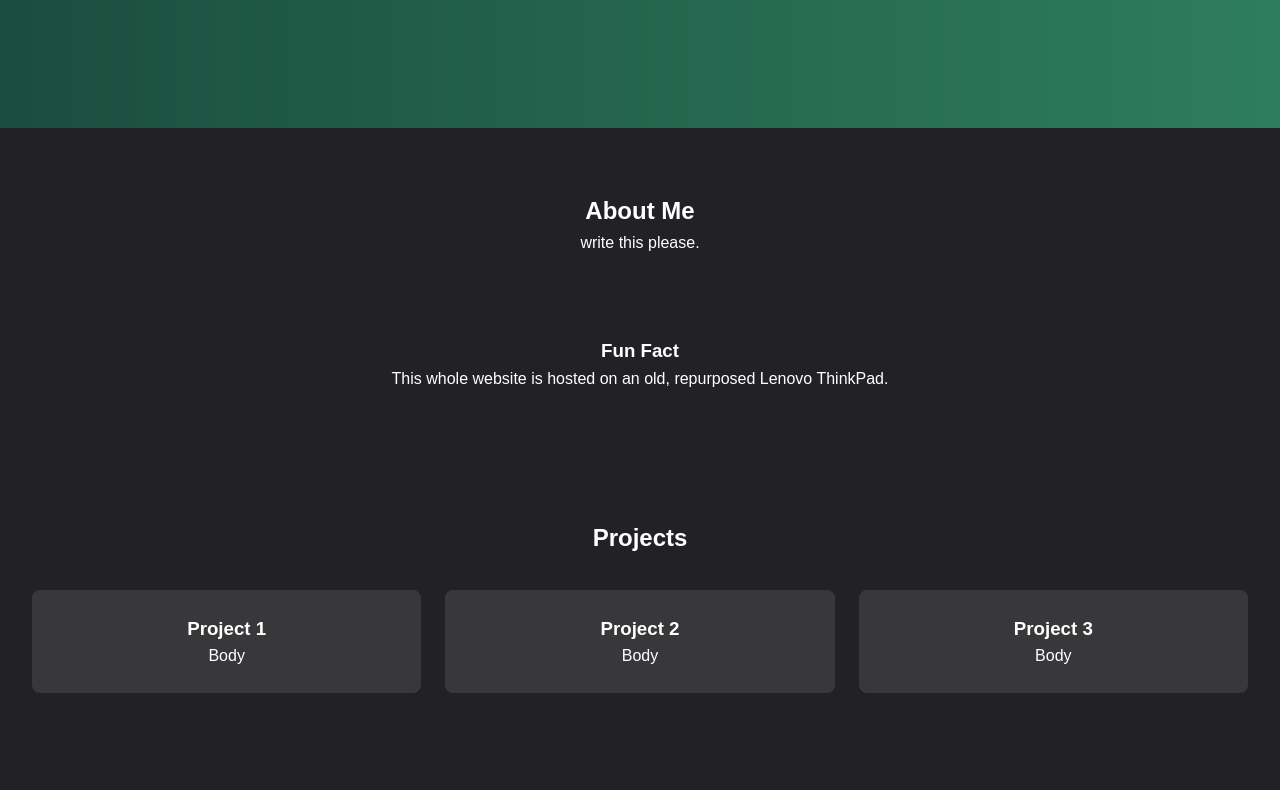
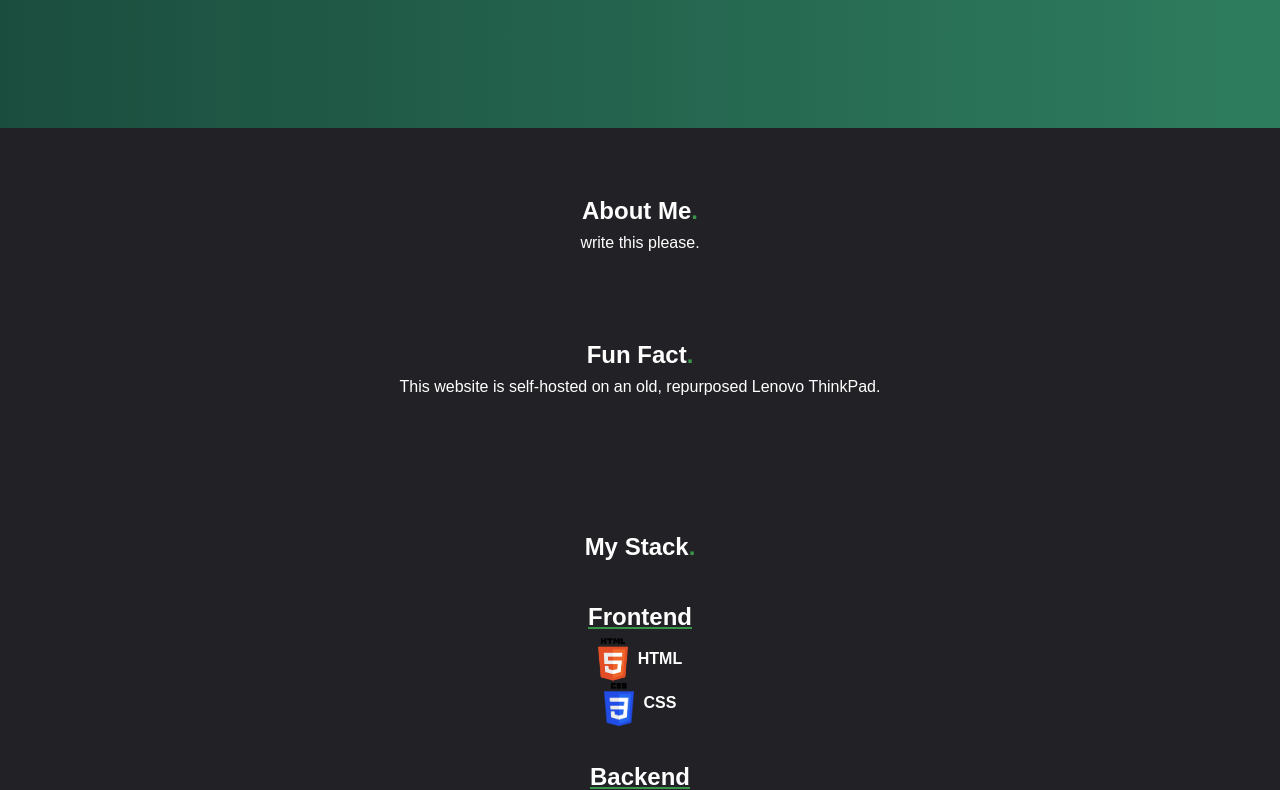
Before and after one commit to chipish-dev/portfolio, a plain HTML site: page index.html in a window 1280 px wide. Shown: the part 730-1520 px from the top of the page. Drawn offline with Linux system fonts and the light colour scheme.

Commit message:
projects+stack

```diff
--- a/index.css
+++ b/index.css
@@ -8,6 +8,7 @@ html {
   margin: 0;
   padding: 0;
   box-sizing: border-box;
+  text-decoration-color: #3a944a;
 }
 
 body {
@@ -24,8 +25,38 @@ header {
   padding: 1rem 2rem;
 }
 
+img {
+  max-width: 100%;
+  max-height: 100%;
+}
+
+ul {
+  list-style: none;
+  gap: 1rem;
+}
+
+li {
+  font-weight: bold;
+}
+
+.icon {
+  max-width: 30px;
+  max-height: auto;
+  vertical-align: middle;
+  margin-right: 10px;
+}
+
 .spaced {
   margin-bottom: 5rem;
+}
+
+.light-spaced {
+  margin-bottom: 2rem;
+}
+
+.text-theme {
+  color: #3a944a;
+  font-weight: bold;
 }
 
 .navbar {
@@ -137,6 +168,7 @@ header {
   color: #fff;
   border: none;
   cursor: pointer;
+  font-weight: bold;
 }
 
 .contact-form button:hover {
--- a/index.html
+++ b/index.html
@@ -13,6 +13,7 @@
       <div class="logo">Ryan Hutchinson</div>
       <ul class="nav-links">
         <li><a href="#about">About</a></li>
+        <li><a href="#stack">My Stack</li>
         <li><a href="#projects">Projects</a></li>
         <li><a href="#contact">Contact</a></li>
       </ul>
@@ -28,26 +29,47 @@
 
   <!-- About Section -->
   <section id="about" class="section">
-    <h2>About Me</h2>
+    <h1>About Me<span class="text-theme">.</span></h1>
     <p class="spaced">
       write this please.
     </p>
 
     <spacer type="block" width="50" />
 
-    <h3>Fun Fact</h3>
+    <h2>Fun Fact<span class="text-theme">.</span></h2>
     <p>
-      This whole website is hosted on an old, repurposed Lenovo ThinkPad.
+      This website is self-hosted on an old, repurposed Lenovo ThinkPad.
     </p>
+  </section>
+
+  <!-- Stack Section -->
+  <section id="stack" class="section">
+    <h1 class="light-spaced">My Stack<span class="text-theme">.</span></h1>
+    <h2><u>Frontend</u></h2>
+    <ul class="light-spaced">
+      <li><img class="icon" src="images/html.png">HTML</li>
+      <li><img class="icon" src="images/css.png">CSS</li>
+    </ul>
+    <h2><u>Backend</u></h2>
+    <ul>
+      <li><img class="icon" src="images/python.png">Python</li>
+      <li><img class="icon" src="images/c.png">C</li>
+      <li><img class="icon" src="images/lua.png">Lua</li>
+    </ul>
   </section>
 
   <!-- Projects Section -->
   <section id="projects" class="section">
-    <h2>Projects</h2>
+    <h1>Projects<span class="text-theme">.</span></h1>
     <div class="projects-grid">
       <div class="card">
-        <h3>Project 1</h3>
-        <p>Body</p>
+        <h3>Productivity App</h3>
+        <p class="light-spaced">
+          A light-weight Qt6 app made with python.<br><br>
+
+          Features both a to-do list and a pomodoro timer for increased productivity.
+        </p>
+        <img src="images/pomodoro.jpg">
       </div>
       <div class="card">
         <h3>Project 2</h3>
```
Also changed, not shown: images/c.png (added), images/css.png (added), images/html.png (added), images/lua.png (added), images/pomodoro.jpg (added), images/python.png (added).
